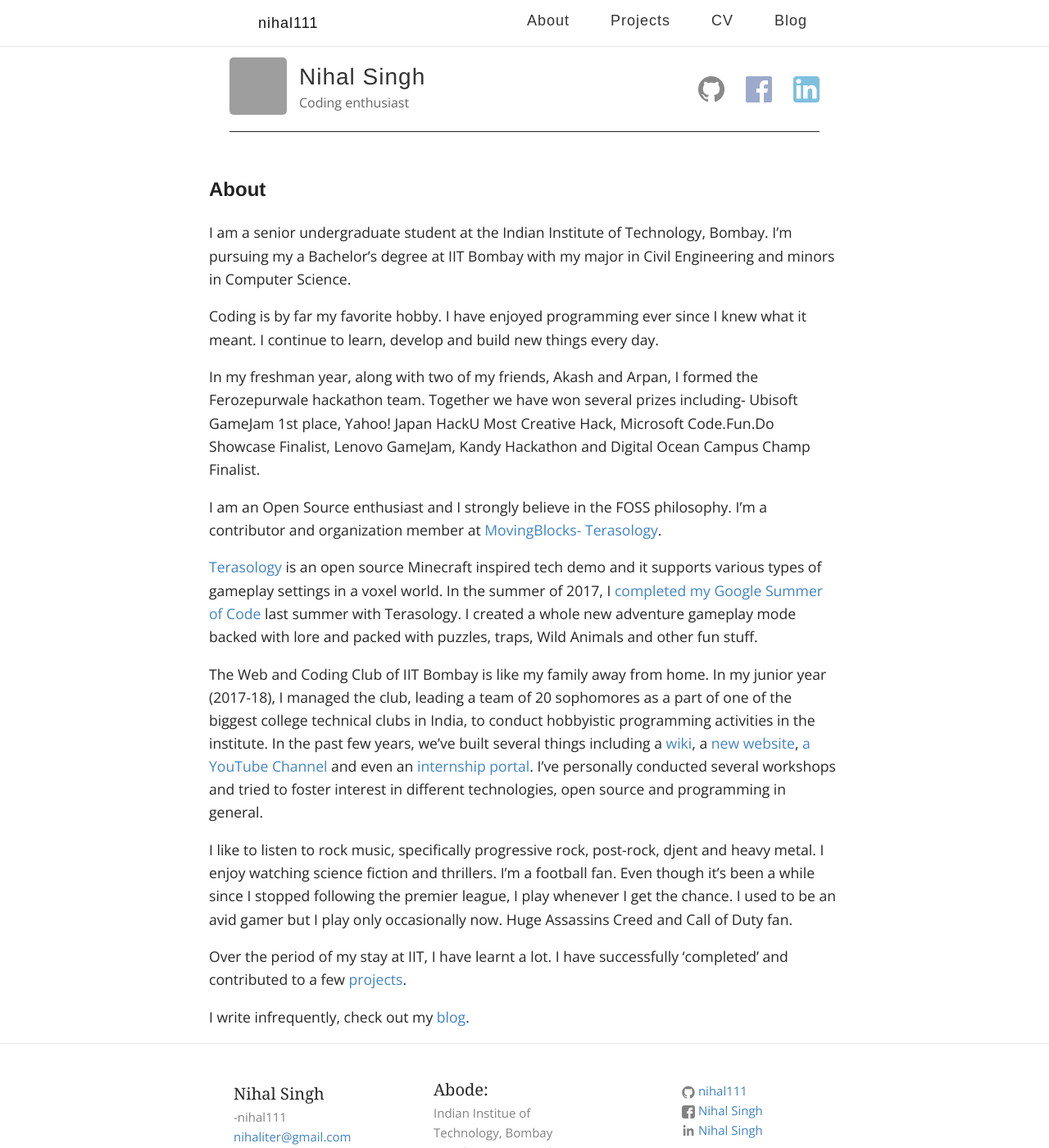
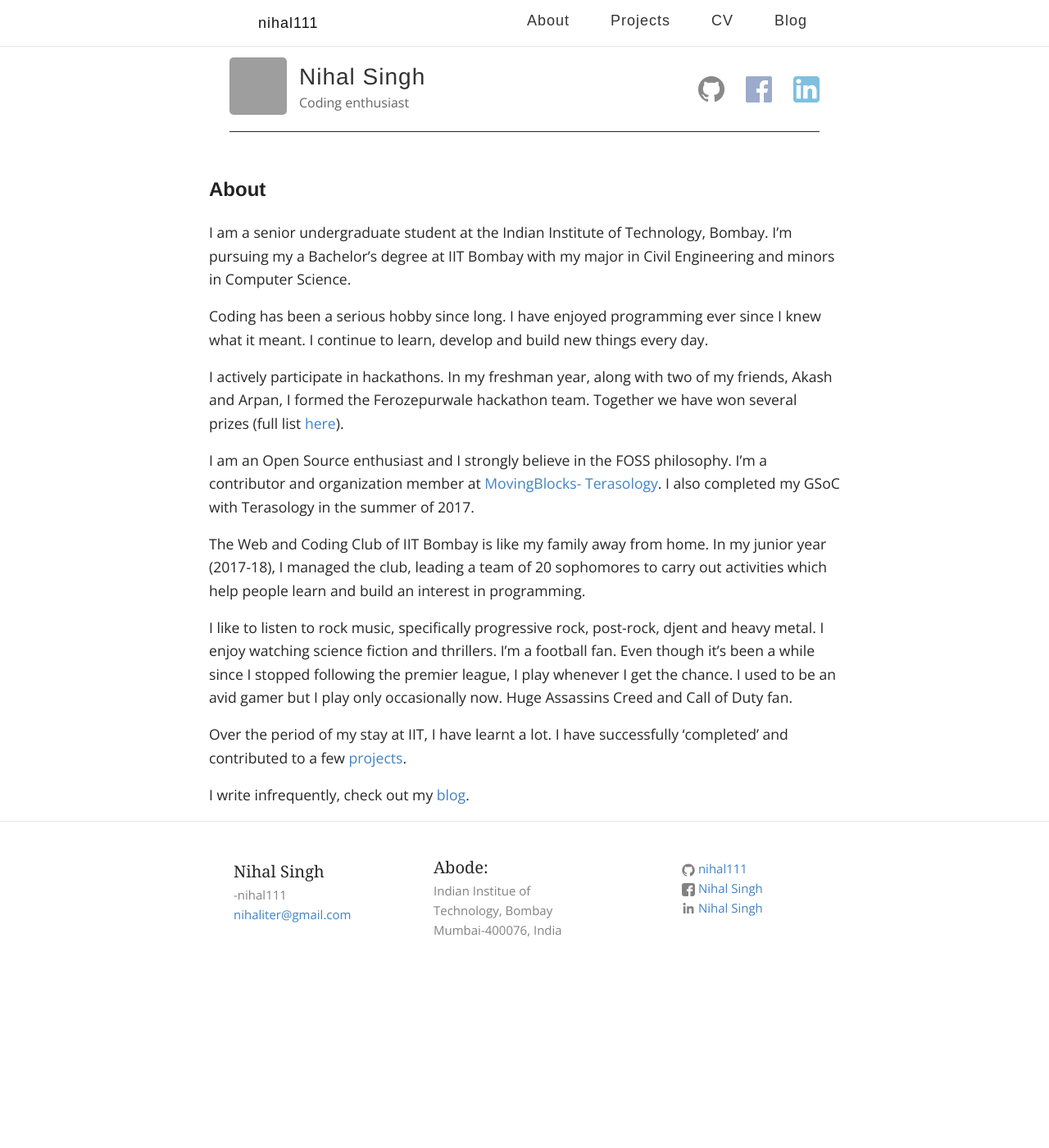
Before and after one commit to nihal111/nihal111.github.io, a Jekyll site: the page built from _pages/about.md, in a window 1280 px wide and 1400 px high. Shown: the whole window at 82% size. Built offline with Jekyll 4.4.1, drawn with Linux system fonts in a browser that asks for light colours; some web fonts are replaced; grey boxes are pictures that could not be loaded.

Commit message:
Updated about

```diff
--- a/_pages/about.md
+++ b/_pages/about.md
@@ -7,15 +7,13 @@
 
 I am a senior undergraduate student at the Indian Institute of Technology, Bombay. I'm pursuing my a Bachelor's degree at IIT Bombay with my major in Civil Engineering and minors in Computer Science.
 
-Coding is by far my favorite hobby. I have enjoyed programming ever since I knew what it meant. I continue to learn, develop and build new things every day.
+Coding has been a serious hobby since long. I have enjoyed programming ever since I knew what it meant. I continue to learn, develop and build new things every day.
 
-In my freshman year, along with two of my friends, Akash and Arpan, I formed the Ferozepurwale hackathon team. Together we have won several prizes including- Ubisoft GameJam 1st place, Yahoo! Japan HackU Most Creative Hack, Microsoft Code.Fun.Do Showcase Finalist, Lenovo GameJam, Kandy Hackathon and Digital Ocean Campus Champ Finalist.
+I actively participate in hackathons. In my freshman year, along with two of my friends, Akash and Arpan, I formed the Ferozepurwale hackathon team. Together we have won several prizes (full list [here][hackathons]).
 
-I am an Open Source enthusiast and I strongly believe in the FOSS philosophy. I'm a contributor and organization member at [MovingBlocks- Terasology].
+I am an Open Source enthusiast and I strongly believe in the FOSS philosophy. I'm a contributor and organization member at [MovingBlocks- Terasology]. I also completed my GSoC with Terasology in the summer of 2017.
 
-[Terasology] is an open source Minecraft inspired tech demo and it supports various types of gameplay settings in a voxel world. In the summer of 2017, I [completed my Google Summer of Code] last summer with Terasology. I created a whole new adventure gameplay mode backed with lore and packed with puzzles, traps, Wild Animals and other fun stuff.
-
-The Web and Coding Club of IIT Bombay is like my family away from home. In my junior year (2017-18), I managed the club, leading a team of 20 sophomores as a part of one of the biggest college technical clubs in India, to conduct hobbyistic programming activities in the institute. In the past few years, we've built several things including a [wiki], a [new website], [a YouTube Channel] and even an [internship portal]. I've personally conducted several workshops and tried to foster interest in different technologies, open source and programming in general.
+The Web and Coding Club of IIT Bombay is like my family away from home. In my junior year (2017-18), I managed the club, leading a team of 20 sophomores to carry out activities which help people learn and build an interest in programming.
 
 I like to listen to rock music, specifically progressive rock, post-rock, djent and heavy metal. I enjoy watching science fiction and thrillers. I'm a football fan. Even though it's been a while since I stopped following the premier league, I play whenever I get the chance. I used to be an avid gamer but I play only occasionally now. Huge Assassins Creed and Call of Duty fan.
 
@@ -31,4 +29,5 @@
 [a YouTube Channel]: https://www.youtube.com/channel/UCs3x_XxwScIAzDUfN1lbbGw
 [internship portal]: https://portals.wncc-iitb.org/internships/login/
 [projects]: /projects
+[hackathons]: /projects#hackathons
 [blog]: /blog
```
Also changed, not shown: _pages/projects.md (+1 -1 lines), 2 other files.
